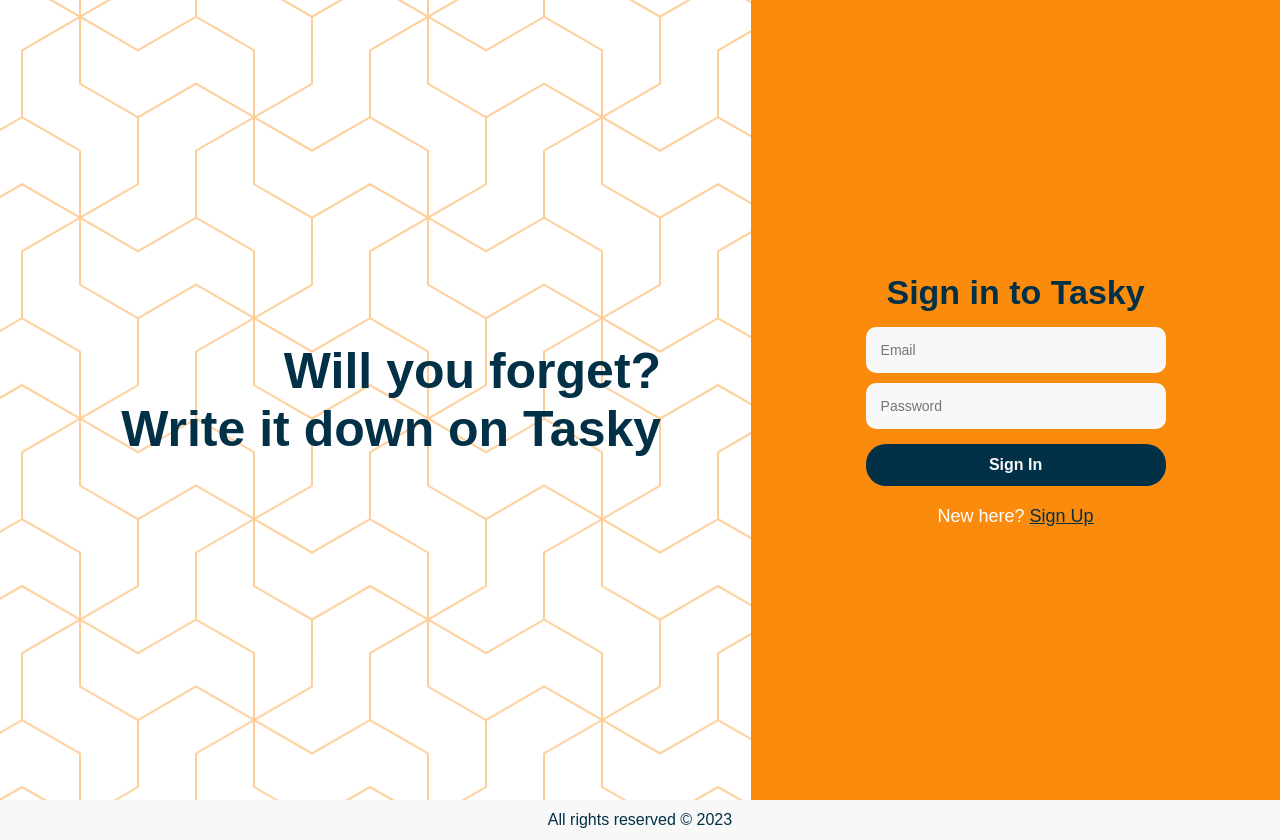
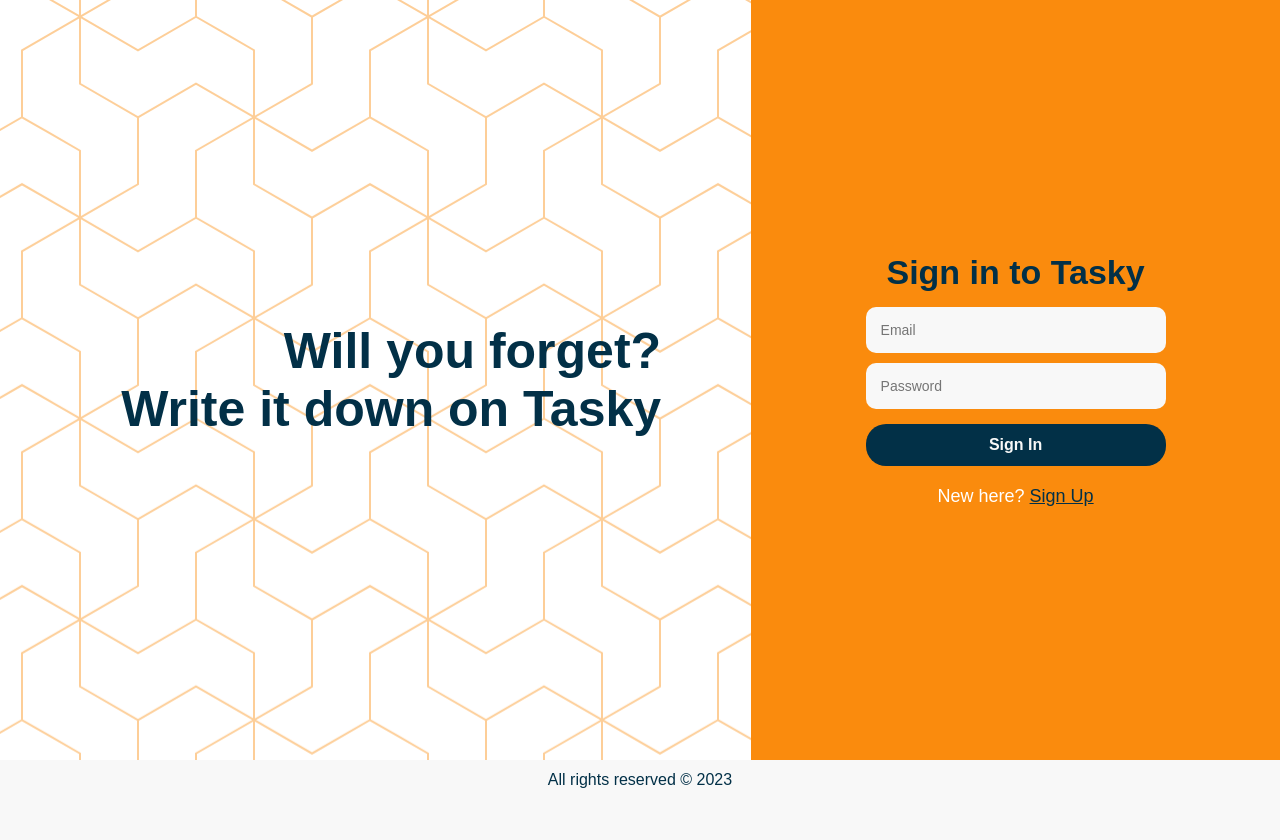
Before and after one commit to rodrigosousa11/tasky-todo-mern-app, a React (Vite) app in the folder client/: page /login in a window 1280 px wide. After the commit the page ends 800 px from the top, so only its background shows below. Built offline with nearby package versions, Linux system fonts and the light colour scheme.

Commit message:
Login vh fixed

```diff
--- a/client/src/components/Login/login.module.css
+++ b/client/src/components/Login/login.module.css
@@ -1,6 +1,6 @@
 .container {
 	width: 100%;
-	min-height: 100vh;
+	min-height: 95vh;
 	background-color: var(--light);
 	display: flex;
 	align-items: center;
@@ -9,7 +9,7 @@
 }
 
 .left {
-	height: 100vh;
+	height: 95vh;
 	flex: 1;
 	padding-right: 90px;
 	display: flex;
@@ -31,7 +31,7 @@
 	flex-direction: column;
 	justify-content: center;
 	align-items: center;
-	height: 100vh;
+	height: 95vh;
 	background-color: var(--primary);
 }
 
```
